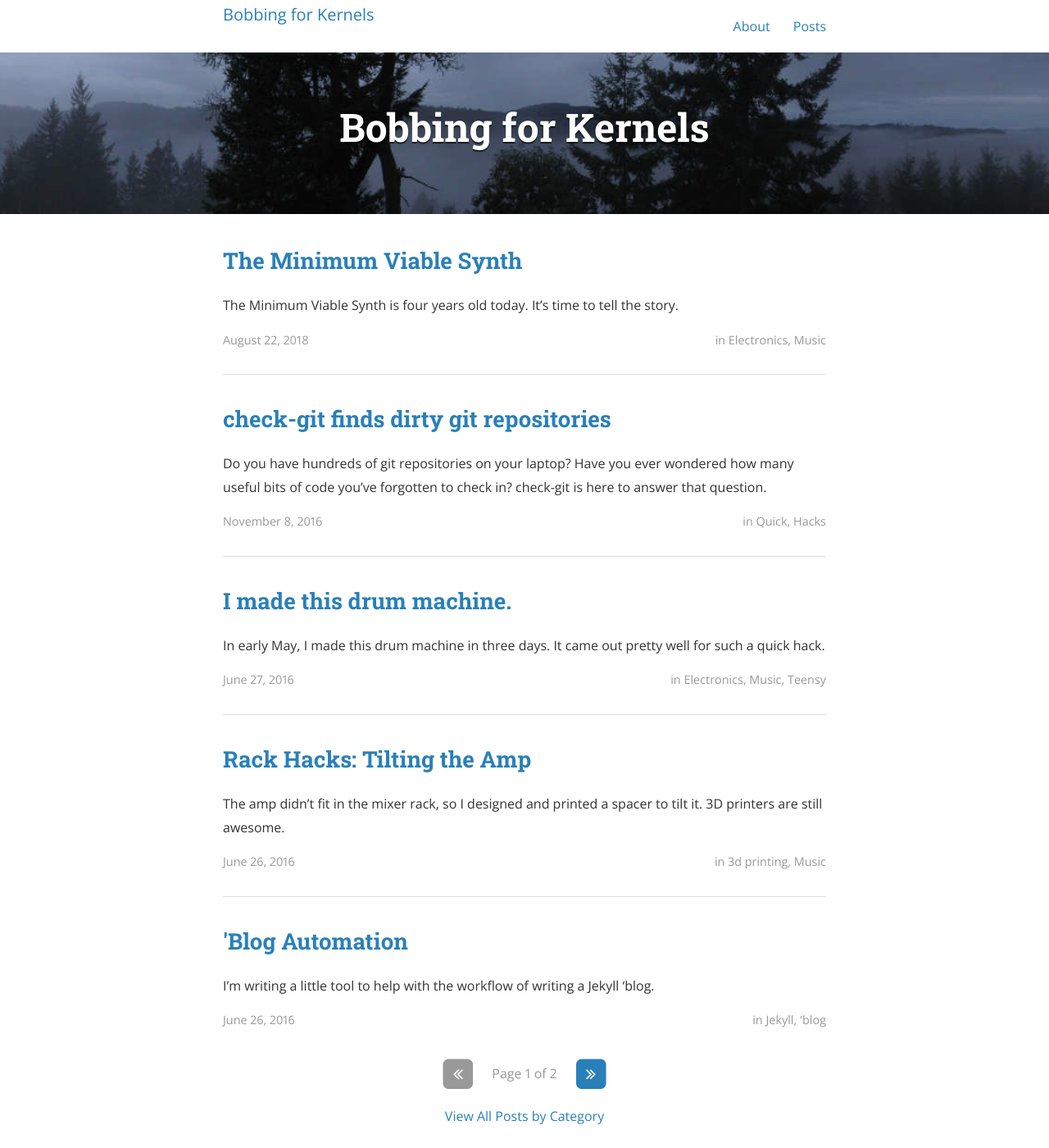
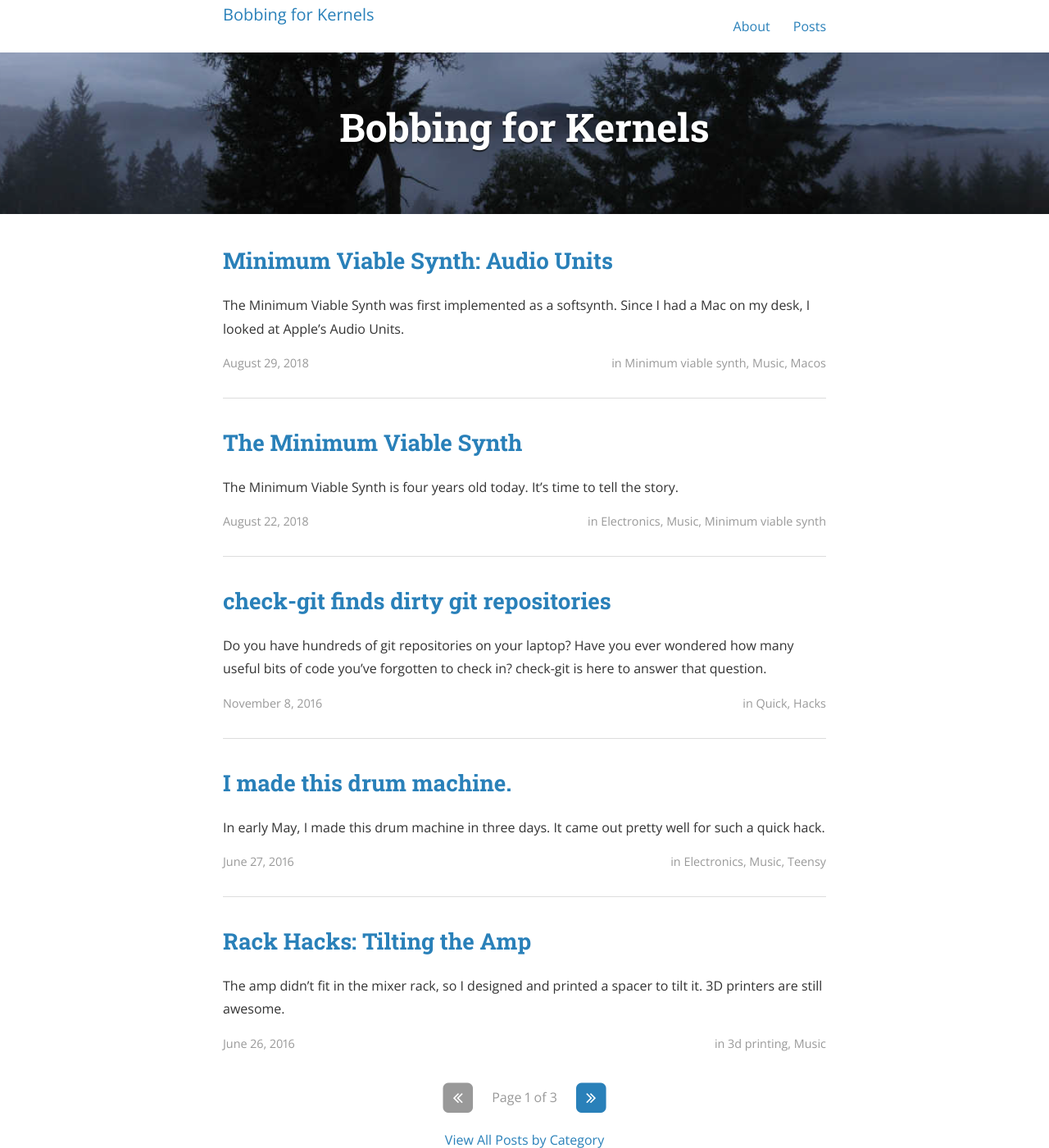
Before and after one commit to kbob/kbob.github.io, a Jekyll site: the page built from index.html, in a window 1280 px wide and 1400 px high. Shown: the whole window at 82% size. Built offline with Jekyll 4.4.1, drawn with Linux system fonts in a browser that asks for light colours; the list of posts is cut into pages by our own code; part of the change alters nothing that is shown.

Commit message:
New post: Minimum VIable Synth: Audio Units

```diff
--- a/_posts/2018-08-22-the-minimum-viable-synth.md
+++ b/_posts/2018-08-22-the-minimum-viable-synth.md
@@ -2,6 +2,7 @@
 categories:
 - electronics
 - music
+- minimum viable synth
 cover: /images/mvs-silkscreen.jpg
 date: 2018-08-22 03:00:01 -0400
 layout: post
--- /dev/null
+++ b/_posts/2018-08-29-minimum-viable-synth-audio-units.md
@@ -0,0 +1,49 @@
+---
+categories:
+- minimum viable synth
+- music
+- MacOS
+cover: null
+date: 2018-08-29 09:55:12 -0400
+layout: post
+title: 'Minimum Viable Synth: Audio Units'
+---
+The Minimum Viable Synth was first implemented as a softsynth.  Since
+I had a Mac on my desk, I looked at Apple's Audio Units.
+
+Audio Units are a great concept.  Apple provides a framework for audio
+plug-ins, and the plug-in writer creates a piece of code that runs in
+real-time.  An Audio Unit can also optionally define its own UI, or it
+can rely on the app to define a default UI.
+
+The architecture is sound.  It's about as good as you could hope for,
+for a general purpose audio processing API.  The AU (the part you
+write) has a realtime entry and an optional front end, And there is an
+opaque mechanism for the front end to control the realtime part.
+
+On the other hand, Apple never quite finished documenting Audio Units,
+and now they're been deprecated in favor of Audio Units V3.  "Classic"
+Audio Units are now known as V2.  Since I did my work before V3
+existed, I don't know how or whether V3 is better.
+
+Audio Units are categorized in a hierarchy.  Here is the diagram from
+Apple's documentation.
+
+![AU Class Hierarchy](/images/au_class_hierarchy.jpg)
+
+The Minimum Viable Synth is a monotimbral instrument, so it derives
+from AUMonotimbralInstrumentBase.  It has a static array of notes
+derived from SynthNote.
+
+Apple has a developer tool called AU Lab.  It is a nifty little app
+that allows Audio Units to be loaded and chained together.  It can
+read MIDI from an external controller and it can play audio files.
+It lets each AU drive its own UI, or it provides a clunky default UI.
+It also handles MIDI and has a flexible, though totally manual, system
+to map MIDI controllers to Audio Unit parameters.
+
+An Audio Unit is packaged as a MacOS component (plug-in).  Plug-ins
+are not trivial to set up, so I wrote an Xcode wizard to create them.
+That wizard, in incomplete state, is here.
+
+https://github.com/kbob/AppleAudioUnits
```
Also changed, not shown: images/au_class_hierarchy.jpg (added).
